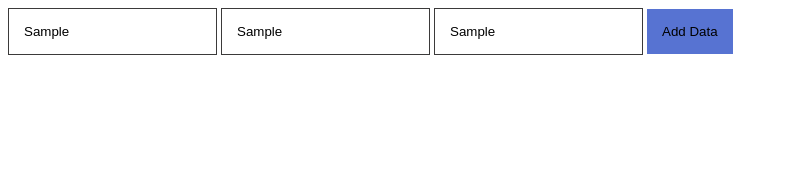
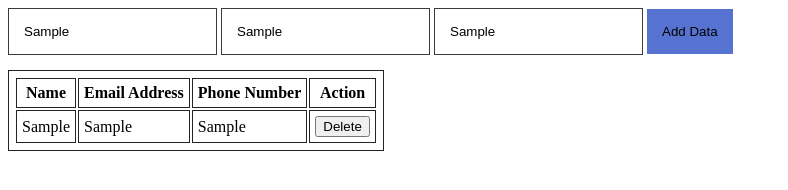
Before and after one commit to gargchiraag/formData, a plain HTML site: page index.html in a window 1280 px wide. Both pictures are taken after typing "Sample", "Sample", "Sample" into the empty fields and a click on the button "Add Data". Shown: the whole page, without its empty margins (0-788 px from the left). Drawn offline with Linux system fonts and the light colour scheme.

Commit message:
task done using javascript

```diff
--- /dev/null
+++ b/index.css
@@ -0,0 +1,28 @@
+#nameInput , #emailInput , #numberInput{
+    padding: 15px;
+    border: 1px solid rgb(59, 58, 58);
+}
+#addBtn{
+    padding: 15px;
+    border: none;
+    background-color: rgb(87, 115, 210);
+}
+#addBtn:hover{
+    cursor: pointer;
+}
+table,th,td{
+    border: 1px solid rgb(37, 36, 36);
+    padding: 5px;
+}
+table{
+    margin-top: 15px;
+}
+#deleteBtn{
+    padding: 5px;
+    border: none;
+    background-color: crimson;
+    color: aliceblue;
+}
+#deleteBtn:hover{
+    cursor: pointer;
+}
--- a/index.html
+++ b/index.html
@@ -4,26 +4,21 @@
     <meta charset="UTF-8">
     <meta name="viewport" content="width=device-width, initial-scale=1.0">
     <title>Adding Data</title>
-    <style>
-        #nameInput , #emailInput , #numberInput{
-            padding: 15px;
-            border: 1px solid rgb(59, 58, 58);
-        }
-        #addBtn{
-            padding: 15px;
-            border: none;
-            background-color: rgb(87, 115, 210);
-        }
-        #addBtn:hover{
-            cursor: pointer;
-        }
-    </style>
+    <link rel="stylesheet" href="./index.css">
 </head>
 <body>
     <input type="text" id="nameInput" placeholder="Enter Your Name">
     <input type="text" id="emailInput" placeholder="abc@gmail.com">
     <input type="text" id="numberInput" placeholder="Enter Your Phone Number">
     <button id="addBtn">Add Data</button>
+    <table id="tableData">
+        <tr>
+            <th>Name</th>
+            <th>Email Address</th>
+            <th>Phone Number</th>
+            <th>Action</th>
+        </tr>
+    </table>
     <script src="./index.js"></script>
 </body>
 </html>
--- a/index.js
+++ b/index.js
@@ -5,7 +5,23 @@ let addBtn=document.getElementById("addBtn");
 let index=1;
 let insertData=()=>{
     let key="key"+(index++);
-    localStorage.setItem(key,JSON.stringify({"Name":name.value,"Email":email.value,"Phone Number":number.value}));
-    console.log(JSON.parse(localStorage.getItem("key1")))
+    localStorage.setItem(key,JSON.stringify({"Name":name.value,"Email":email.value,"phoneNumber":number.value}));
+    let data=(JSON.parse(localStorage.getItem("key1")))
+    let table=document.getElementById("tableData");
+    let row=table.insertRow(1);
+    let cell1=row.insertCell(0);
+    let cell2=row.insertCell(1);
+    let cell3=row.insertCell(2);
+    let cell4=row.insertCell(3);
+    cell1.innerHTML=data.Name;
+    cell2.innerHTML=data.Email;
+    cell3.innerHTML=data.phoneNumber;
+    let deleteButton = document.createElement("BUTTON");
+    deleteButton.innerHTML = "Delete";
+    cell4.appendChild(deleteButton);
+    deleteButton.addEventListener("click",()=>{
+        table.deleteRow(row.rowIndex);
+        localStorage.removeItem(key);
+    })
 }
 addBtn.addEventListener("click",insertData);
```
Also changed, not shown: seeData.html (deleted, +0 -40 lines).
